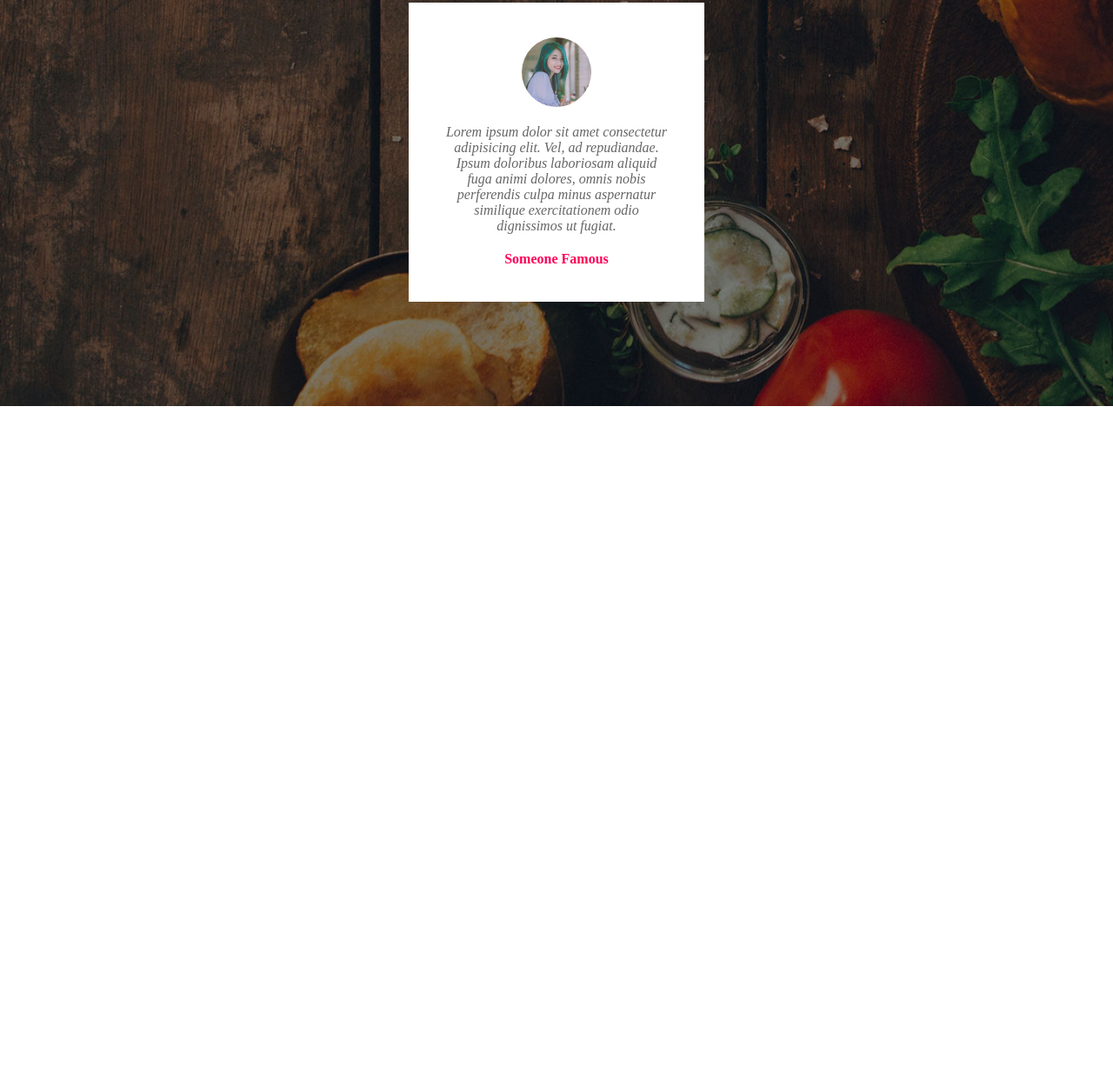
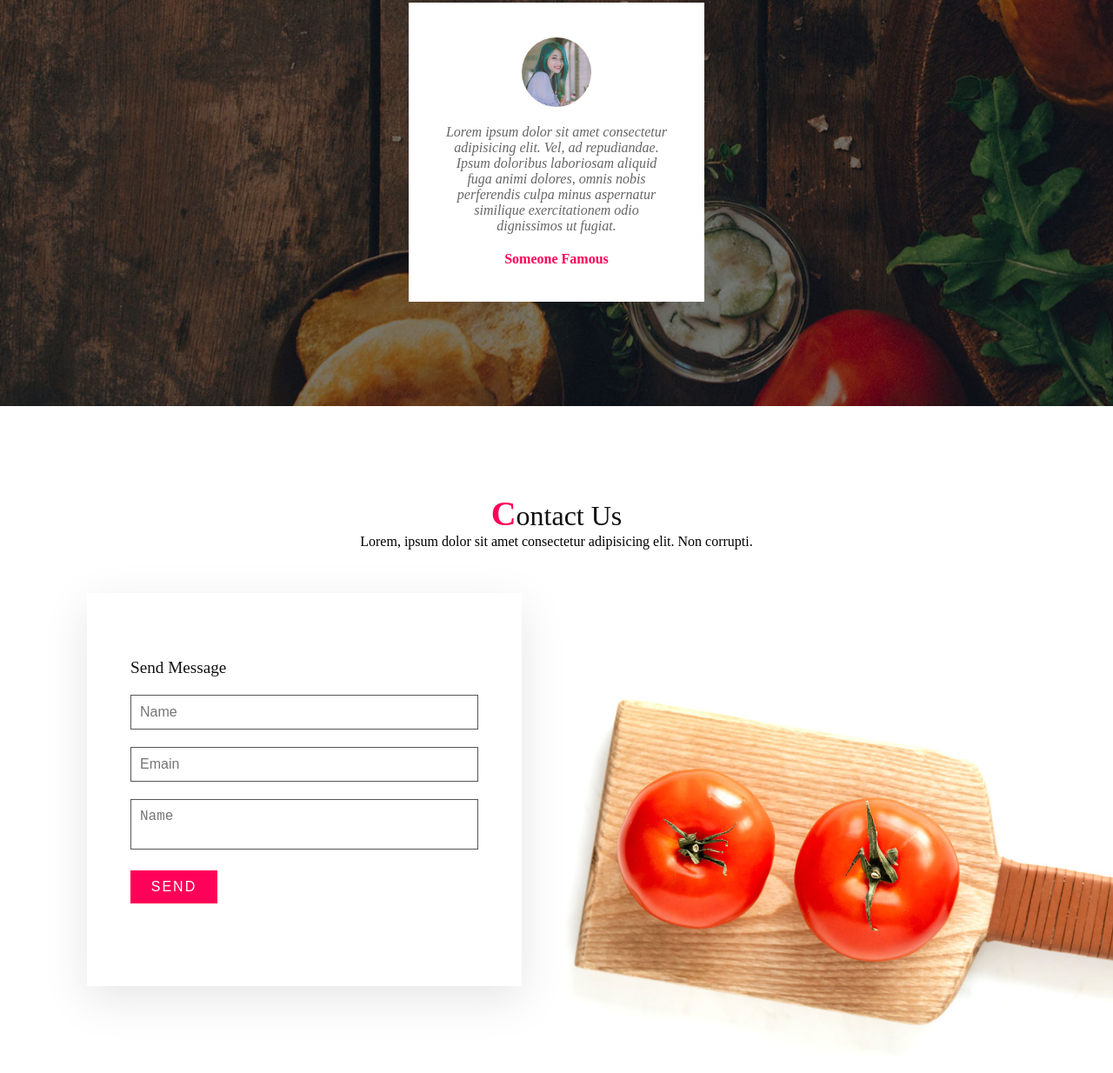
Before and after one commit to 2-daoni/food-web-site-html-css-js, a plain HTML site: page index.html in a window 1280 px wide. Shown: the part 4553-5787 px from the top of the page at 87% size. Before the commit the page ends 5020 px from the top, so only its background shows below. Drawn offline with Linux system fonts and the light colour scheme.

Commit message:
contact 영역 제작 완료

```diff
--- a/index.html
+++ b/index.html
@@ -185,6 +185,29 @@
     </div>
   </section>
 
+
+  <section class="contact" id="contact">
+    <div class="title">
+      <h2 class="titleText"><span>C</span>ontact Us</h2>
+      <p>Lorem, ipsum dolor sit amet consectetur adipisicing elit. Non corrupti.</p>
+    </div>
+    <div class="contactForm">
+      <h3>Send Message</h3>
+      <div class="inputBox">
+        <input type="text" placeholder="Name"">
+      </div>
+      <div class="inputBox">
+        <input type="text" placeholder="Emain"">
+      </div>
+      <div class="inputBox">
+        <textarea placeholder="Name"></textarea>
+      </div>
+      <div class="inputBox">
+        <input type="submit" value="Send">
+      </div>
+    </div>
+  </section>
+
   <script src="script.js"></script>
 </body>
 </html>
--- a/style.css
+++ b/style.css
@@ -307,3 +307,56 @@ header .nav li a:hover {
   color: var(--pink-color);
   font-weight: 600;
 }
+
+.contact {
+  background: url('images/bg3.jpg');
+  background-size: cover;
+}
+
+.contactForm {
+  padding: 75px 50px;
+  background: var(--white-color);
+  box-shadow: 0 15px 50px rgba(0, 0, 0, 0.1);
+  max-width: 500px;
+  margin-top: 50px;
+}
+
+.contactForm h3 {
+  color: var(--black-color);
+  font-size: 1.2rem;
+  margin-bottom: 20px;
+  font-weight: 500;
+}
+
+.contactForm .inputBox {
+  position: relative;
+  width: 100%;
+  margin-bottom: 20px;
+}
+
+.contactForm .inputBox input,
+.contactForm .inputBox textarea {
+  width: 100%;
+  border: 1px solid #555;
+  padding: 10px;
+  color: var(--black-color);
+  outline: none;
+  font-size: 16px;
+  font-weight: 300;
+  resize: none;
+}
+
+.contactForm .inputBox input[type='submit'] {
+  font-size: 1rem;
+  color: var(--white-color);
+  background: var(--pink-color);
+  display: inline-block;
+  text-transform: uppercase;
+  text-decoration: none;
+  letter-spacing: 2px;
+  transition: 0.5s;
+  max-width: 100px;
+  font-weight: 500;
+  border: none;
+  cursor: pointer;
+}
```
